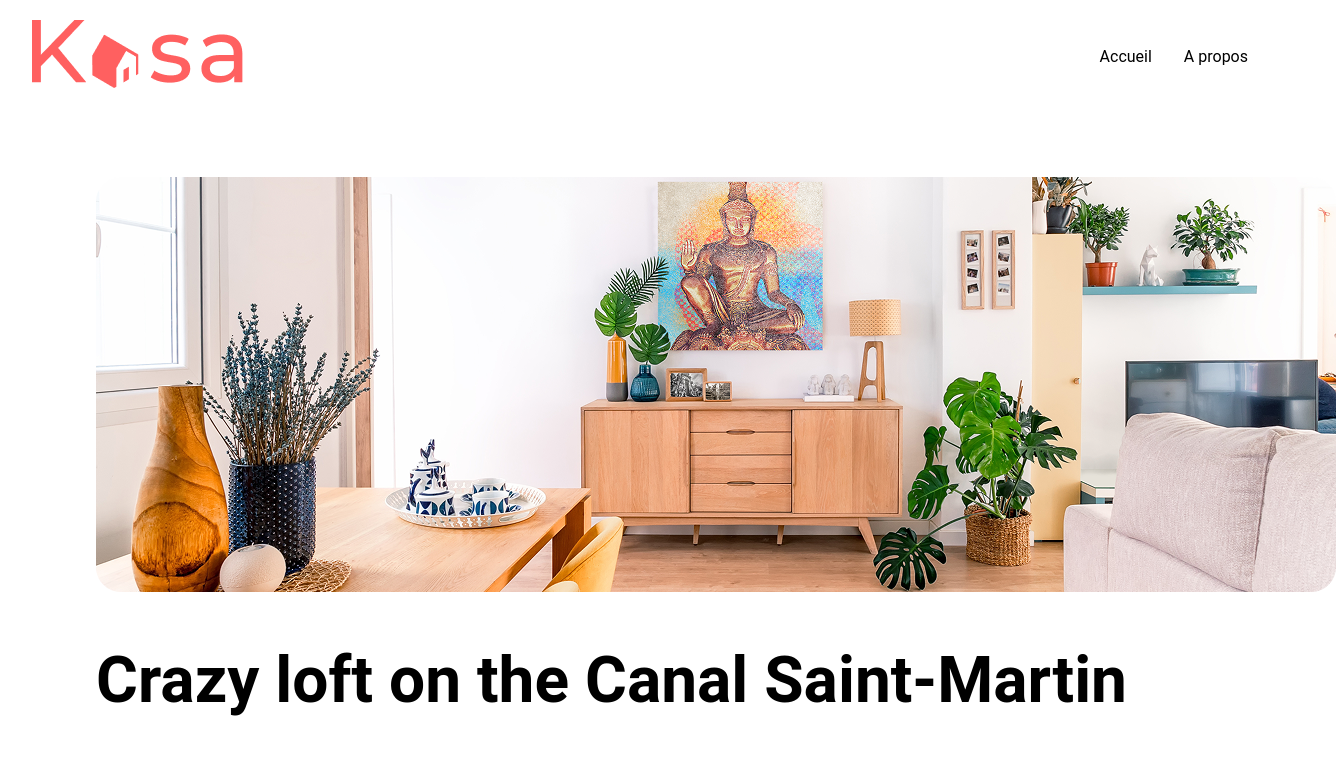
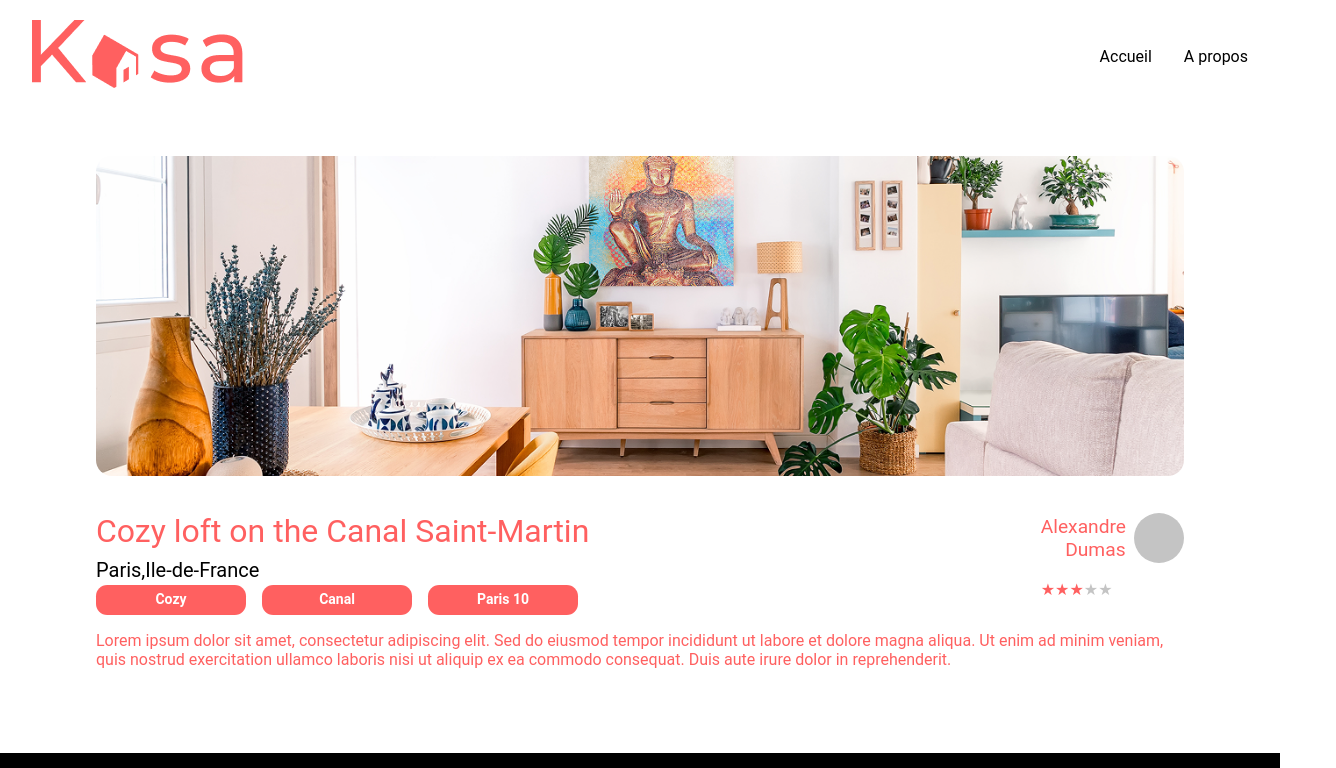
Before and after one commit to Kangili/P8KASA, a React (Vite) app: page /flat in a window 1280 px wide. Shown: the top 768 px of the page, 1336 px wide, since content can reach past the window. Built offline with nearby package versions, Linux system fonts and the light colour scheme.

Commit message:
avancement sur ApartmentPage jsx css

```diff
--- /dev/null
+++ b/src/pages/ApartmentPage.css
@@ -0,0 +1,91 @@
+.apartment-page {
+ color: #ff6060;
+ margin-bottom: 20px;
+}
+
+.text-black {
+ color: #000 !important;
+ font-weight: normal;
+ font-weight: 400;
+ margin-bottom: 0.2rem;
+ margin-top: 0.5rem;
+ font-size: 20px;
+}
+
+.apartment-banner{
+ width: 100%;
+ height: 20rem;
+ object-fit: cover;
+ border-radius: 1rem;
+ box-shadow: rgb(149 157 165 / 20%) 0px, 8px, 24px;
+ margin-bottom: 1rem;
+}
+
+.apartment-title{
+ font-weight: 400;
+ margin-bottom: 0;
+ margin-top: 1rem;
+}
+
+.apartment_tags {
+ display: grid;
+ grid-template-columns: repeat(auto-fit,minmax(100px, 150px));
+ gap: 1rem;
+}
+
+.apartment_tags span {
+ background-color: #ff6060;
+ color: white;
+ padding: 0.3em 1em; /* ← plus de largeur ici */
+ border-radius: 0.7rem;
+ font-size: 0.875rem; /* 14px */
+ font-weight: 700;
+ line-height: 1.5;
+ text-align: center; /* ← ça centre le texte à l’intérieur */
+}
+
+.apartment_header{
+display: flex;
+gap : 1rem
+}
+
+.apartment_owner{
+ margin-top: 0;
+ margin-bottom: 0;
+ margin-block: 0;
+ margin-left: auto;
+}
+
+.apartment_owner_details{
+ display: flex;
+ gap: 0.5rem;
+ align-items: center;
+}
+
+.apartment_owner_name {
+  font-weight: 400;
+  font-size: 1.2rem;
+  line-height: 1.2;
+  text-align: center;
+  color: #ff6060;
+}
+
+.owner_lastname {
+  display: inline-block;
+  margin-left: 1.5rem; /* ajuste ce décalage selon besoin */
+}
+
+.apartment_owner_badge{
+ height: 50px;
+ width: 50px;
+ border-radius: 50%;
+ background-color:#C4C4C4;
+}
+
+.on{
+ color: #ff6060;
+}
+
+.off{
+ color:#C4C4C4;
+}
--- a/src/pages/ApartmentPage.jsx
+++ b/src/pages/ApartmentPage.jsx
@@ -1,17 +1,44 @@
 import React from "react";
+import "./ApartmentPage.css";
 
 function ApartmentPage() {
   return (
    <div className="apartment-page">
     <div>
-      <img src ="Background.png" alt ="background"/>
+      <img src ="Background.png" alt ="background" className="apartment-banner"/>
     </div>
-    <div className="apartement_title">
-       <h1>Crazy loft on the Canal Saint-Martin</h1>
-       <h2>Paris, Ile-de-France</h2>
-       <p>Cozy</p>
-       <p>Canal</p>
-       <p>Paris 10</p>
+  <div className="apartment_header">
+    <div className="apartment_title">
+        <h1 className="apartment-title">Cozy loft on the Canal Saint-Martin</h1>
+        <h2 className="text-black"> Paris,Ile-de-France</h2>
+        <div className="apartment_tags">
+          <span>Cozy</span>
+          <span>Canal</span>
+          <span>Paris 10</span>
+        </div>
+    </div>
+    <div className="apartment_owner">
+      <div className="apartment_owner_details">
+        <h3 className="apartment_owner_name">
+          Alexandre<br />
+          <span className="owner_lastname">Dumas</span>
+        </h3>
+        <div className="apartment_owner_badge"></div>
+      </div>
+      <div className="apartment_owner_stars"></div>
+       <span className="on">★</span>
+       <span className="on">★</span>
+       <span className="on">★</span>
+       <span className="off" >★</span>
+       <span className="off">★</span>
+  </div>
+    </div>
+    <div className="apartment_descrpition">
+      <p>
+        Lorem ipsum dolor sit amet, consectetur adipiscing elit. Sed do eiusmod tempor incididunt ut labore et dolore magna aliqua. Ut enim ad minim veniam, quis nostrud exercitation ullamco laboris nisi ut aliquip ex ea commodo consequat. Duis aute irure dolor in reprehenderit.
+      </p>
+    </div>
+    <div className="apartment_descrpition">
     </div>
    </div>
   );
--- a/src/route/router.jsx
+++ b/src/route/router.jsx
@@ -15,11 +15,11 @@ export const router = createBrowserRouter([
       { index: true, element: <Homepage/> }, // Route d'accueil
       {
         path: "/flat",
-        element: (
-          <Main>
-            <h1><ApartmentPage/></h1>
-          </Main>
-        ),
+       element: (
+       <Main>
+        <ApartmentPage />
+       </Main>
+      ),
       },
       { path: "/about",
         element:
```
